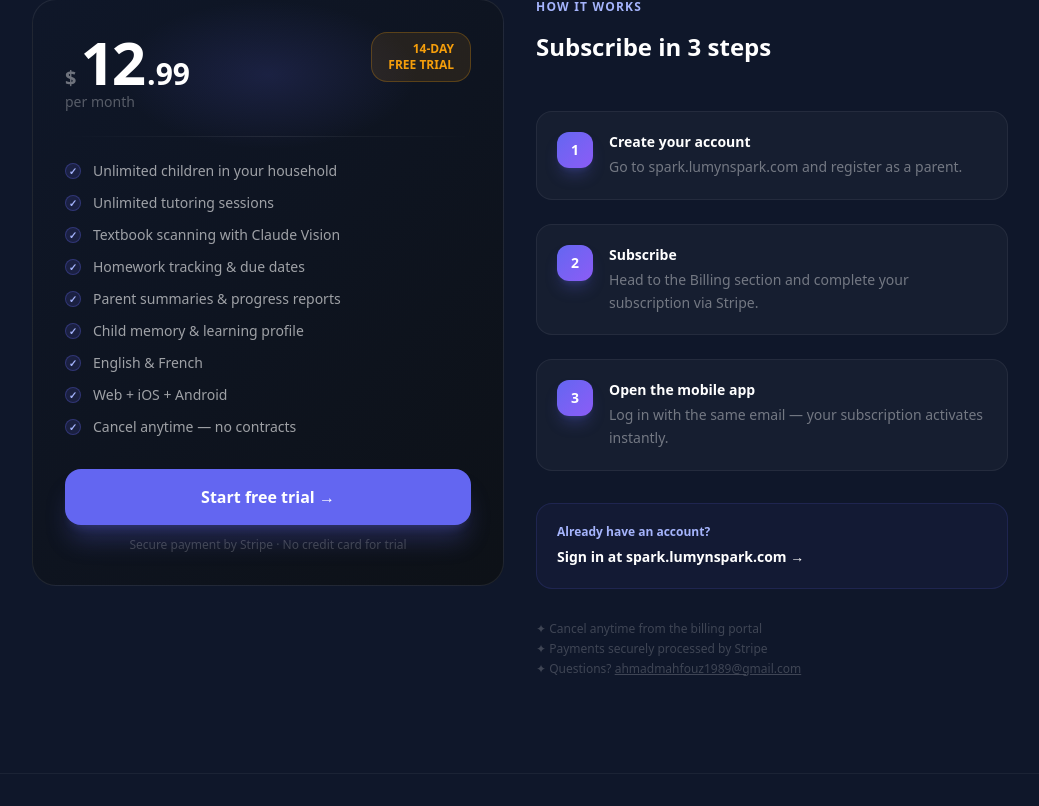
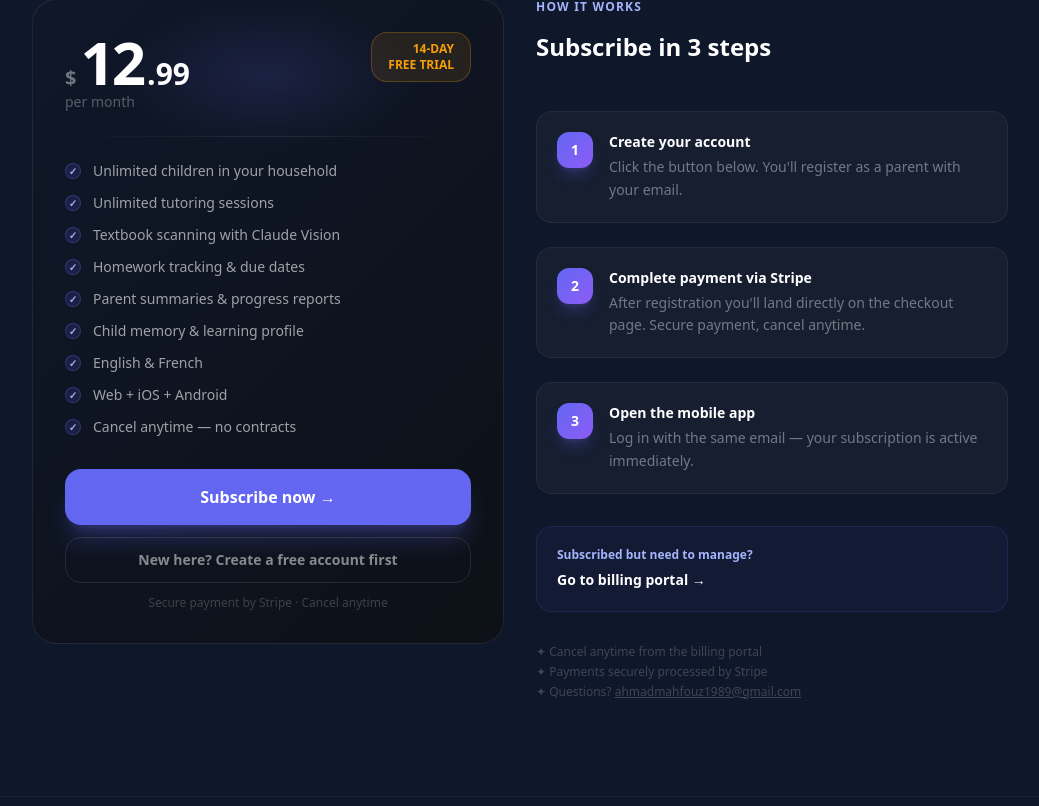
Before and after one commit to ahmadmahfouz1989-spec/lumynspark, a Next.js app: page /subscribe in a window 1280 px wide. Shown: the part 427-1233 px from the top of the page, without its empty margins (120-1159 px from the left). Built offline with nearby package versions, Linux system fonts and the light colour scheme.

Commit message:
Fix subscribe page flow: login→Stripe, register for new users

```diff
--- a/app/subscribe/page.tsx
+++ b/app/subscribe/page.tsx
@@ -20,9 +20,9 @@ const FEATURES = [
 ]
 
 const STEPS = [
-  { n: '1', title: 'Create your account', body: `Go to spark.lumynspark.com and register as a parent.` },
-  { n: '2', title: 'Subscribe', body: 'Head to the Billing section and complete your subscription via Stripe.' },
-  { n: '3', title: 'Open the mobile app', body: 'Log in with the same email — your subscription activates instantly.' },
+  { n: '1', title: 'Create your account', body: 'Click the button below. You\'ll register as a parent with your email.' },
+  { n: '2', title: 'Complete payment via Stripe', body: 'After registration you\'ll land directly on the checkout page. Secure payment, cancel anytime.' },
+  { n: '3', title: 'Open the mobile app', body: 'Log in with the same email — your subscription is active immediately.' },
 ]
 
 export default function SubscribePage() {
@@ -100,11 +100,15 @@ export default function SubscribePage() {
                 ))}
               </div>
 
+              <a href={`${SPARK_URL}/login?redirect=/subscribe`} target="_blank" rel="noopener noreferrer"
+                className="block w-full text-center bg-[#6366f1] hover:bg-[#5558e8] text-white font-black py-4 rounded-2xl transition-all shadow-xl shadow-[#6366f1]/25 hover:shadow-[#6366f1]/40 hover:-translate-y-0.5 mb-3">
+                Subscribe now →
+              </a>
               <a href={`${SPARK_URL}/register`} target="_blank" rel="noopener noreferrer"
-                className="block w-full text-center bg-[#6366f1] hover:bg-[#5558e8] text-white font-black py-4 rounded-2xl transition-all shadow-xl shadow-[#6366f1]/25 hover:shadow-[#6366f1]/40 hover:-translate-y-0.5 mb-3">
-                Start free trial →
+                className="block w-full text-center border border-white/[0.1] hover:border-white/20 text-white/50 hover:text-white font-bold py-3 rounded-2xl transition-all text-sm mb-3">
+                New here? Create a free account first
               </a>
-              <p className="text-center text-xs text-white/20">Secure payment by Stripe · No credit card for trial</p>
+              <p className="text-center text-xs text-white/20">Secure payment by Stripe · Cancel anytime</p>
             </div>
           </div>
 
@@ -128,10 +132,10 @@ export default function SubscribePage() {
             ))}
 
             <div className="bg-[#6366f1]/5 border border-[#6366f1]/15 rounded-2xl p-5 mt-2">
-              <p className="text-[#a5b4fc] text-xs font-semibold mb-1">Already have an account?</p>
-              <a href={`${SPARK_URL}/dashboard`} target="_blank" rel="noopener noreferrer"
+              <p className="text-[#a5b4fc] text-xs font-semibold mb-1">Subscribed but need to manage?</p>
+              <a href={`${SPARK_URL}/login?redirect=/billing`} target="_blank" rel="noopener noreferrer"
                 className="text-white font-bold text-sm hover:text-[#a5b4fc] transition-colors">
-                Sign in at spark.lumynspark.com →
+                Go to billing portal →
               </a>
             </div>
 
```
